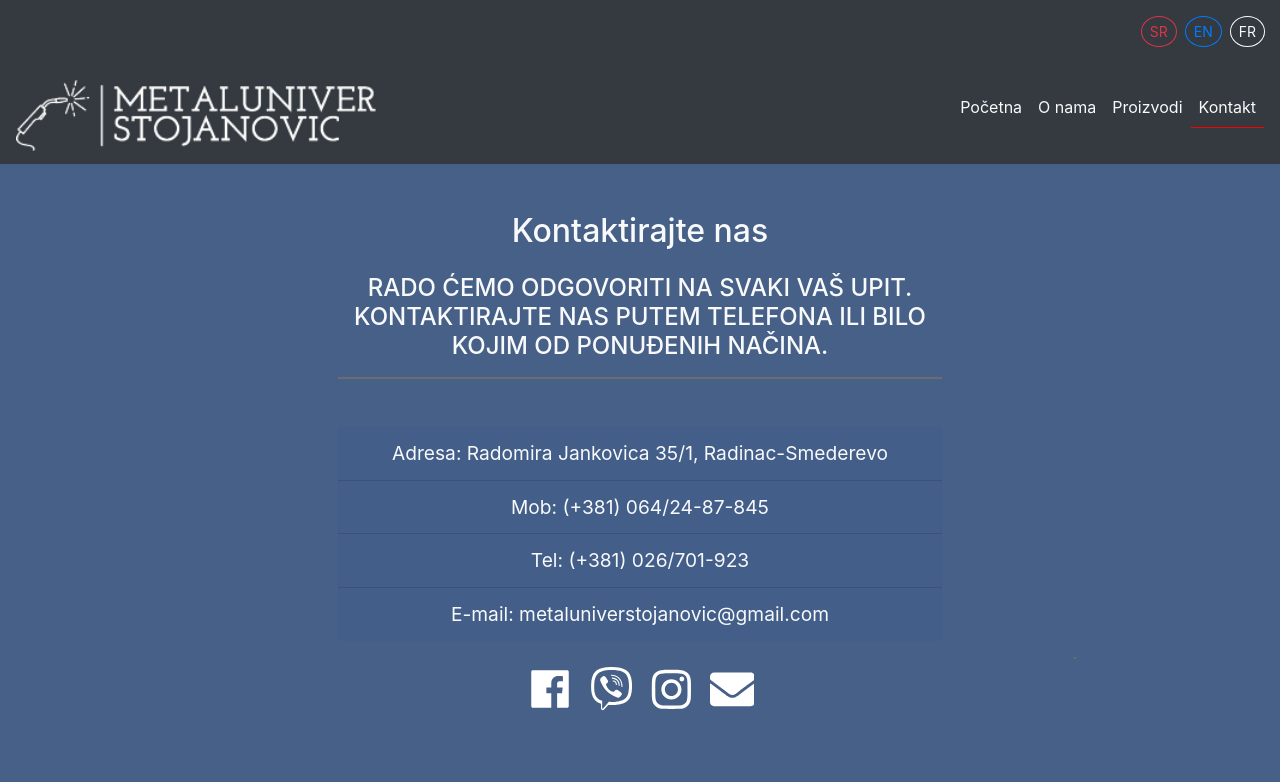
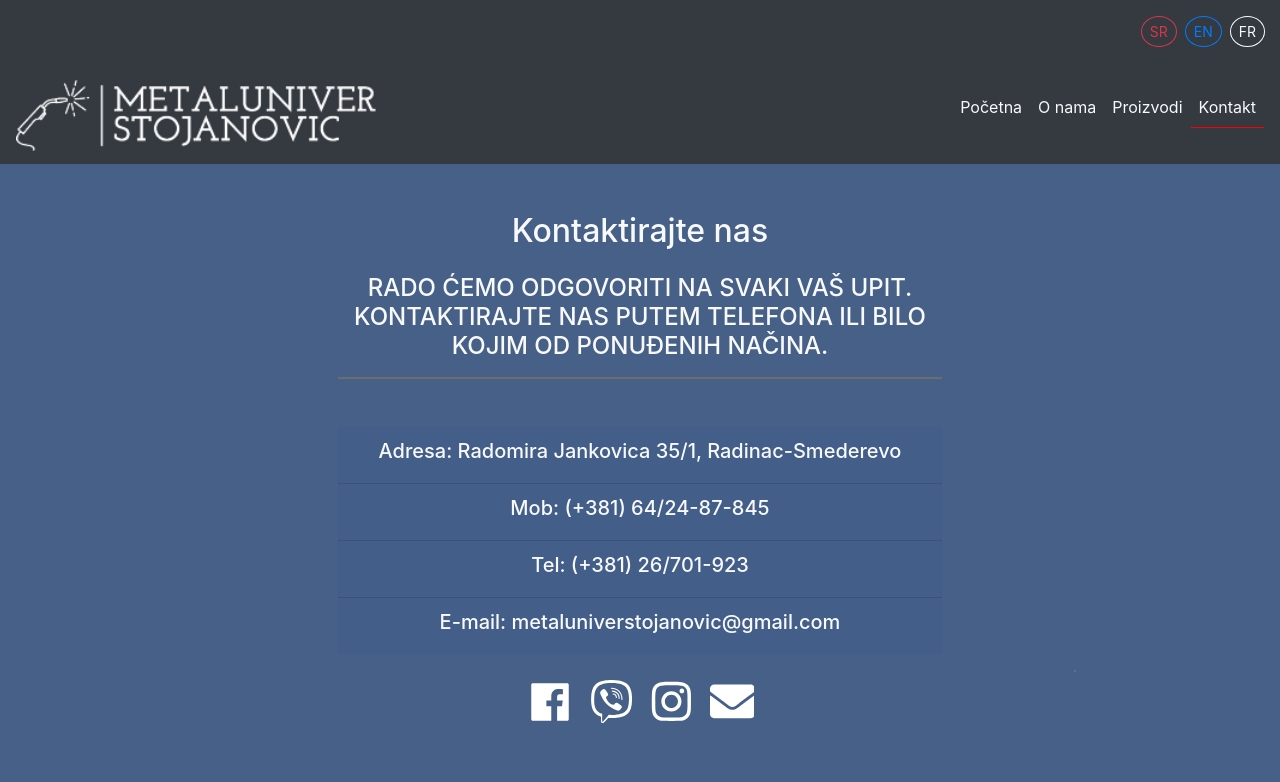
Before and after one commit to nebojsadj/MetaluniverStojanovic, a React (Create React App) app: page /kontakt in a window 1280 px wide. Shown: the top 782 px of the page. Built offline with nearby package versions, Linux system fonts and the light colour scheme.

Commit message:
validation

```diff
--- a/package.json
+++ b/package.json
@@ -11,6 +11,7 @@
     "react": "^17.0.1",
     "react-bootstrap": "^1.4.0",
     "react-dom": "^17.0.1",
+    "react-hook-form": "^6.11.5",
     "react-icons": "^3.11.0",
     "react-router-dom": "^5.2.0",
     "react-scripts": "4.0.0",
--- a/public/index.html
+++ b/public/index.html
@@ -4,7 +4,7 @@
 <head>
     <meta charset="UTF-8" />
     <meta name="viewport" content="width=device-width, initial-scale=1.0" />
-    <title>Document</title>
+    <title>Metaluniver Stojanovic</title>
     <link rel="stylesheet" href="https://maxcdn.bootstrapcdn.com/bootstrap/4.5.0/css/bootstrap.min.css" integrity="sha384-9aIt2nRpC12Uk9gS9baDl411NQApFmC26EwAOH8WgZl5MYYxFfc+NcPb1dKGj7Sk" crossorigin="anonymous" />
 </head>
 
--- a/src/components/Footer.js
+++ b/src/components/Footer.js
@@ -11,7 +11,7 @@ function Footer({ lang }) {
           <ul className="footer">
             <li className="mt-4">
               <FiPhoneCall size="1.4em" color="cornflowerblue" />
-              <span className="ml-2">+381-64/24-87-845</span>
+              <span className="ml-2">(+381) 64/24-87-845</span>
             </li>
             <li className="mt-2">
               <a
--- a/src/components/Jezici.js
+++ b/src/components/Jezici.js
@@ -40,8 +40,8 @@ export const langSR = {
     boksevi: "Boksevi za pse",
     odgovoriti: "Rado ćemo odgovoriti na svaki Vaš upit. Kontaktirajte nas putem telefona ili bilo kojim od ponuđenih načina.",
     _adresa: "Adresa: Radomira Jankovica 35/1, Radinac-Smederevo",
-    _mob: "Mob: (+381) 064/24-87-845",
-    _tel: "Tel: (+381) 026/701-923",
+    _mob: "Mob: (+381) 64/24-87-845",
+    _tel: "Tel: (+381) 26/701-923",
     _email: "E-mail: metaluniverstojanovic@gmail.com",
     unikat: "Želite li unikatni proizvod?",
     _kontakt: "Kontaktirajte nas i mi ćemo pokušati da odgovorimo na vaše zahteve.",
@@ -49,6 +49,7 @@ export const langSR = {
     vasEmail: "Vaš e-mail",
     vasaPoruka: "Vaša poruka",
     posaljite: "Pošaljite",
+    poslato: "Poruka je uspešno poslata!",
 };
 
 export const langEN = {
@@ -93,8 +94,8 @@ export const langEN = {
     boksevi: "Boxes for dogs",
     odgovoriti: "We will be happy to answer any of your questions. Contact us by phone or any of the methods offered.",
     _adresa: "Address: Radomira Jankovica 35/1, Radinac-Smederevo",
-    _mob: "Mob: (+381) 064/24-87-845",
-    _tel: "Phone: (+381) 026/701-923",
+    _mob: "Mob: (+381) 64/24-87-845",
+    _tel: "Phone: (+381) 26/701-923",
     _email: "E-mail: metaluniverstojanovic@gmail.com",
     unikat: "Do you want a unique product?",
     _kontakt: "Contact us and we will do our best to answer all your requests.",
@@ -102,6 +103,7 @@ export const langEN = {
     vasEmail: "Your email",
     vasaPoruka: "Your message",
     posaljite: "Send",
+    poslato: "Message sent successfully!",
 };
 
 export const langFR = {
@@ -146,8 +148,8 @@ export const langFR = {
     boksevi: "Cage pour chien",
     odgovoriti: "Nous serons ravis de répondre à toutes vos questions. Contactez-nous par téléphone ou par l'une des méthodes proposées.",
     _adresa: "Adresse: Radomira Jankovića 35/1, Radinac-Smederevo",
-    _mob: "Mob: (+381) 064/24-87-845",
-    _tel: "Télé: (+381) 026/701-923",
+    _mob: "Mob: (+381) 64/24-87-845",
+    _tel: "Télé: (+381) 26/701-923",
     _email: "E-mail: metaluniverstojanovic@gmail.com",
     unikat: "Voulez-vous un produit unique?",
     _kontakt: "Contactez-nous et nous essaierons de répondre à vos demandes.",
@@ -155,4 +157,5 @@ export const langFR = {
     vasEmail: "Votre e-mail",
     vasaPoruka: "Votre message",
     posaljite: "Envoyer",
+    poslato: "Message envoyé avec succès!",
 };
--- a/src/components/Kontakt.js
+++ b/src/components/Kontakt.js
@@ -15,12 +15,18 @@ function Kontakt({ lang }) {
               <h4 className="mt-4 text text-uppercase">{lang.odgovoriti}</h4>
               <hr />
               <ul className="list-group list-group-flush text-center mt-5 pSize">
-                <li className="list-group-item bg">{lang._adresa}</li>
                 <li className="list-group-item bg">
-                  Mob: (+381) 064/24-87-845
+                  <h5>{lang._adresa}</h5>
                 </li>
-                <li className="list-group-item bg">{lang._tel}</li>
-                <li className="list-group-item bg">{lang._email}</li>
+                <li className="list-group-item bg">
+                  <h5> Mob: (+381) 64/24-87-845</h5>
+                </li>
+                <li className="list-group-item bg">
+                  <h5>{lang._tel}</h5>
+                </li>
+                <li className="list-group-item bg">
+                  <h5>{lang._email}</h5>
+                </li>
               </ul>
             </div>
             <div className="col-10 offset-1 text-light text-center mt-4">
--- a/src/components/KontaktForma.js
+++ b/src/components/KontaktForma.js
@@ -1,7 +1,31 @@
-import React from "react";
+import React, { useState } from "react";
 import emailjs from "emailjs-com";
 
 function KontaktForma({ lang }) {
+  const [valid, setValid] = useState({
+    name: "",
+    email: "",
+    message: "",
+  });
+
+  const { name, email, message } = valid;
+  const [check, setCheck] = useState("check");
+  const [success, setSuccess] = useState("");
+
+  const timeOut = () => {
+    setTimeout(function () {
+      setSuccess(lang.poslato);
+    }, 500);
+
+    setTimeout(function () {
+      setSuccess("");
+    }, 5000);
+  };
+
+  const onSubmit = () => {
+    setCheck("");
+  };
+
   function sendEmail(e) {
     e.preventDefault();
 
@@ -21,6 +45,7 @@ function KontaktForma({ lang }) {
         }
       );
     e.target.reset();
+    timeOut();
   }
 
   return (
@@ -31,14 +56,21 @@ function KontaktForma({ lang }) {
             <input type="hidden" name="contact_number" />
             <br />
             <input
-              className="form-control"
+              onChange={(e) => setValid({ ...valid, name: e.target.value })}
+              className={
+                (name === check && "form-control red") || "form-control"
+              }
               type="text"
               name="name"
               placeholder={lang.vaseIme}
+              required
             />
             <br />
             <input
-              className="form-control"
+              onChange={(e) => setValid({ ...valid, email: e.target.value })}
+              className={
+                (email === check && "form-control red") || "form-control"
+              }
               type="email"
               name="email"
               placeholder={lang.vasEmail}
@@ -46,18 +78,25 @@ function KontaktForma({ lang }) {
             />
             <br />
             <textarea
-              className="form-control"
+              onChange={(e) => setValid({ ...valid, message: e.target.value })}
+              className={
+                (message === check && "form-control red") || "form-control"
+              }
+              type="mesage"
               name="message"
               placeholder={lang.vasaPoruka}
+              required
             />
             <br />
             <input
+              onClick={onSubmit}
               className="btn btn-dark form-control"
+              value={lang.posaljite}
               type="submit"
-              value={lang.posaljite}
             />
             <br />
           </form>
+          <h3 className="text-success text-center mt-3">{success}</h3>
         </div>
       </div>
     </div>
--- a/src/components/Mapa.js
+++ b/src/components/Mapa.js
@@ -5,7 +5,7 @@ function Mapa() {
     width="100%"
     height="100%"
     scrolling="no"
-    src="https://maps.google.com?saddr=Radomira Jankovica 10, 11311 Radinac&z=12&output=embed"
+    src="https://maps.google.com?saddr=Radomira Jankovica 35/1, 11311 Radinac&z=12&output=embed"
     width="500"
   ></iframe>
   `;
--- a/src/components/Onama.js
+++ b/src/components/Onama.js
@@ -10,7 +10,7 @@ function Onama({ lang }) {
         <div className="col-8 offset-2 mt-4">
           <h2 className="text-center text-light">Metaluniver Stojanovic</h2>
           <h4 className="text-center text-light">{lang.podnaslov}</h4>
-          <h5 className="tel">(+381) 064/24-87-845</h5>
+          {/* <h5 className="tel">(+381) 064/24-87-845</h5> */}
         </div>
       </div>
       <div className="row">
--- a/src/components/Pocetna.js
+++ b/src/components/Pocetna.js
@@ -10,8 +10,8 @@ function Pocetna({ lang }) {
       <h1 className="text-center text-light">Metaluniver Stojanovic</h1>
       <div className="row">
         <div className="col-10 offset-1">
-          <h3 className="text-center text-light">{lang.podnaslov}</h3>
-          <h4 className="tel">(+381) 064/24-87-845</h4>
+          <h2 className="text-center text-light">{lang.podnaslov}</h2>
+          {/* <h4 className="tel">(+381) 064/24-87-845</h4> */}
         </div>
       </div>
       <div className="row mt-5">
--- a/src/index.css
+++ b/src/index.css
@@ -103,3 +103,7 @@ hr {
     transition: all 0.3s ease 0s;
     margin-bottom: 3px;
 }
+
+.red {
+    border: 2px solid red !important;
+}
```
Also changed, not shown: src/components/Kategorije/Zoom.js (added, +17 -0 lines), 2 other files (tests, documents, lock files or other folders).
